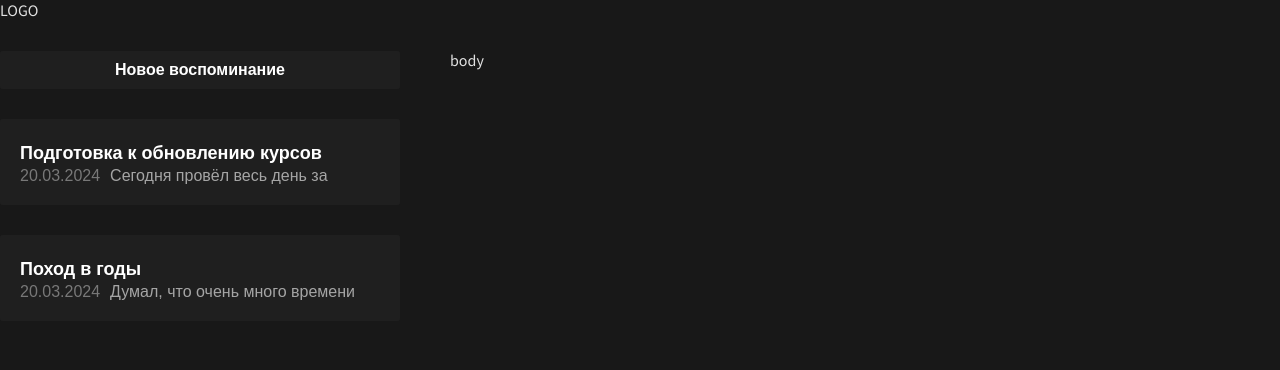
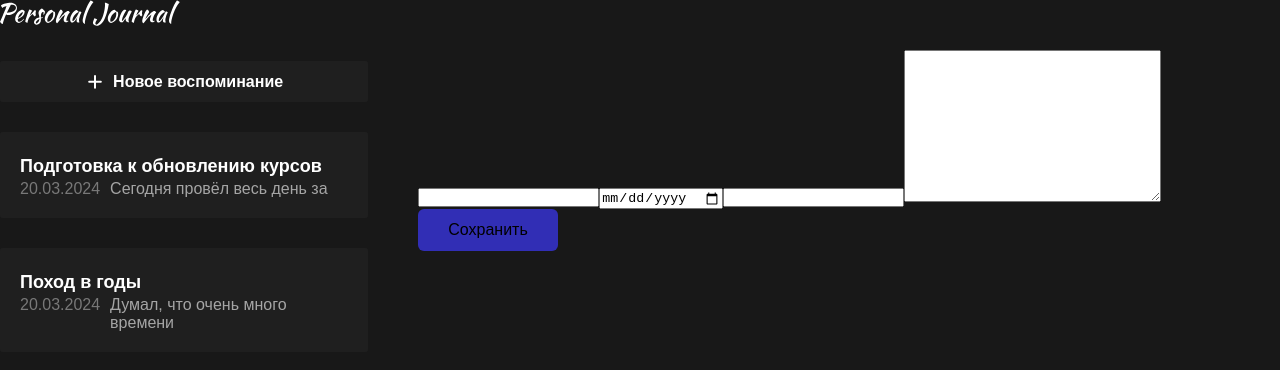
Before and after one commit to DyudinDaniil/basic-react, a React (Vite) app: page / in a window 1280 px wide. Shown: the top 370 px of the page. Built offline with nearby package versions, Linux system fonts and the light colour scheme.

Commit message:
003 add journal form

```diff
--- a/src/App.jsx
+++ b/src/App.jsx
@@ -5,6 +5,7 @@
 import JournalList from './components/JournalList/JournalList';
 import JournalItem from './components/JournalItem/JournalItem';
 import CardButton from './components/CardButton/CardButton';
+import JournalForm from './components/JournalForm/JournalForm';
 
 import './App.css';
 
@@ -50,7 +51,7 @@
 			</NavPanel>
 
 			<Body>
-        body
+				<JournalForm/>
 			</Body>
 		</div>
 	);
--- a/src/components/Button/Buttion.jsx
+++ b/src/components/Button/Buttion.jsx
@@ -1,9 +1,9 @@
 import './Button.css';
 
-function Button() {
+function Button({ text }) {
 
 	return (
-		<button className="btn">Сохранить</button>
+		<button className="btn">{text}</button>
 	);
 
 }
--- a/src/components/CardButton/CardButton.css
+++ b/src/components/CardButton/CardButton.css
@@ -8,6 +8,7 @@
   border: none;
   transition: all 0.5s;
   text-align: start;
+  cursor: pointer;
 }
 
 .card-btn:hover {
--- a/src/components/Header/Header.jsx
+++ b/src/components/Header/Header.jsx
@@ -4,7 +4,7 @@
 
 	return (
 		<div className="header">
-      LOGO
+			<img src="../../public/logo.svg" alt="logo" />
 		</div>
 	);
 
--- a/src/components/JournalAddButton/JournalAddButton.css
+++ b/src/components/JournalAddButton/JournalAddButton.css
@@ -1,4 +1,5 @@
 .journal-add {
+  display: flex;
 	padding: 10px;
 	display: flex;
 	align-items: center;
--- a/src/components/JournalAddButton/JournalAddButton.jsx
+++ b/src/components/JournalAddButton/JournalAddButton.jsx
@@ -6,6 +6,10 @@
 
 	return (
 		<CardButton className="journal-add">
+			<svg width="20" height="21" viewBox="0 0 20 21" fill="none" xmlns="http://www.w3.org/2000/svg">
+				<path d="M10 4.96265V16.6293" stroke="white" strokeWidth="2" strokeLinecap="round" strokeLinejoin="round"/>
+				<path d="M4.16669 10.796H15.8334" stroke="white" strokeWidth="2" strokeLinecap="round" strokeLinejoin="round"/>
+			</svg>
       Новое воспоминание
 		</CardButton>
 	);
--- /dev/null
+++ b/src/components/JournalForm/JournalForm.jsx
@@ -0,0 +1,34 @@
+import { useState } from 'react';
+
+import Button from '../Button/Buttion';
+
+import './JournalForm.css';
+
+function JournalForm() {
+
+	const [inputData, setInputData] = useState('');
+
+	const inputChange = (event) => {
+		setInputData(event.target.value);
+	};
+
+	const addJournalItem = (event) => {
+		event.preventDefault();
+		const formData = new FormData(event.target);
+		const formProps = Object.fromEntries(formData);
+		console.log(formProps);
+	};
+
+	return (
+		<form className="journal-form" onSubmit={addJournalItem}>
+			<input type="title" name="title"/>
+			<input type="date" name="date"/>
+			<input type="text" name="tag" value={inputData} onChange={inputChange}/>
+			<textarea name="post" id="" cols="30" rows="10"></textarea>
+			<Button text={'Сохранить'}/>
+		</form>
+	);
+
+}
+
+export default JournalForm;
```
Also changed, not shown: public/add.svg (added), public/logo.svg (added), src/components/JournalForm/JournalForm.css (added).
